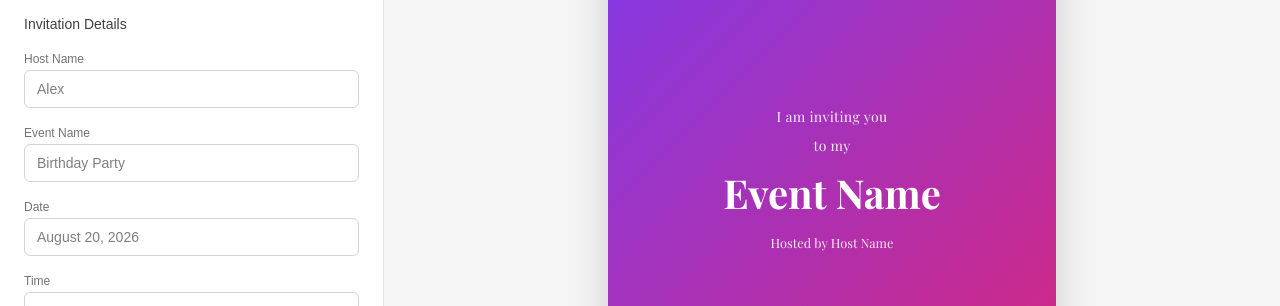
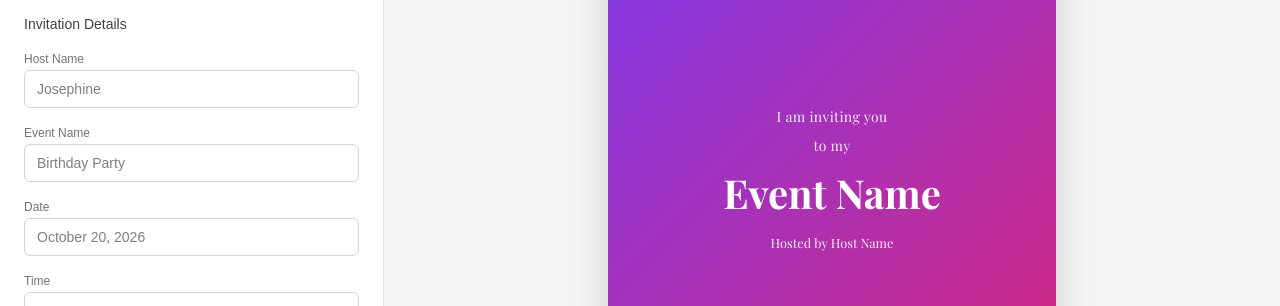
Before and after one commit to neducod/party-card, a Next.js app: page / in a window 1280 px wide. Shown: the part 166-472 px from the top of the page. Built offline with nearby package versions, Linux system fonts and the light colour scheme.

Commit message:
placeholders

```diff
--- a/components/ControlsSidebar.tsx
+++ b/components/ControlsSidebar.tsx
@@ -54,7 +54,7 @@ export function ControlsSidebar({ state, updateDetails, updateStyle, updateGradi
             value={details.hostName}
             onChange={(e) => updateDetails({ hostName: e.target.value })}
             className="input text-black"
-            placeholder="Alex"
+            placeholder="Josephine"
           />
         </Field>
 
@@ -74,7 +74,7 @@ export function ControlsSidebar({ state, updateDetails, updateStyle, updateGradi
             value={details.date ?? ""}
             onChange={(e) => updateDetails({ date: e.target.value })}
             className="input text-black"
-            placeholder="August 20, 2026"
+            placeholder="October 20, 2026"
           />
         </Field>
 
```
